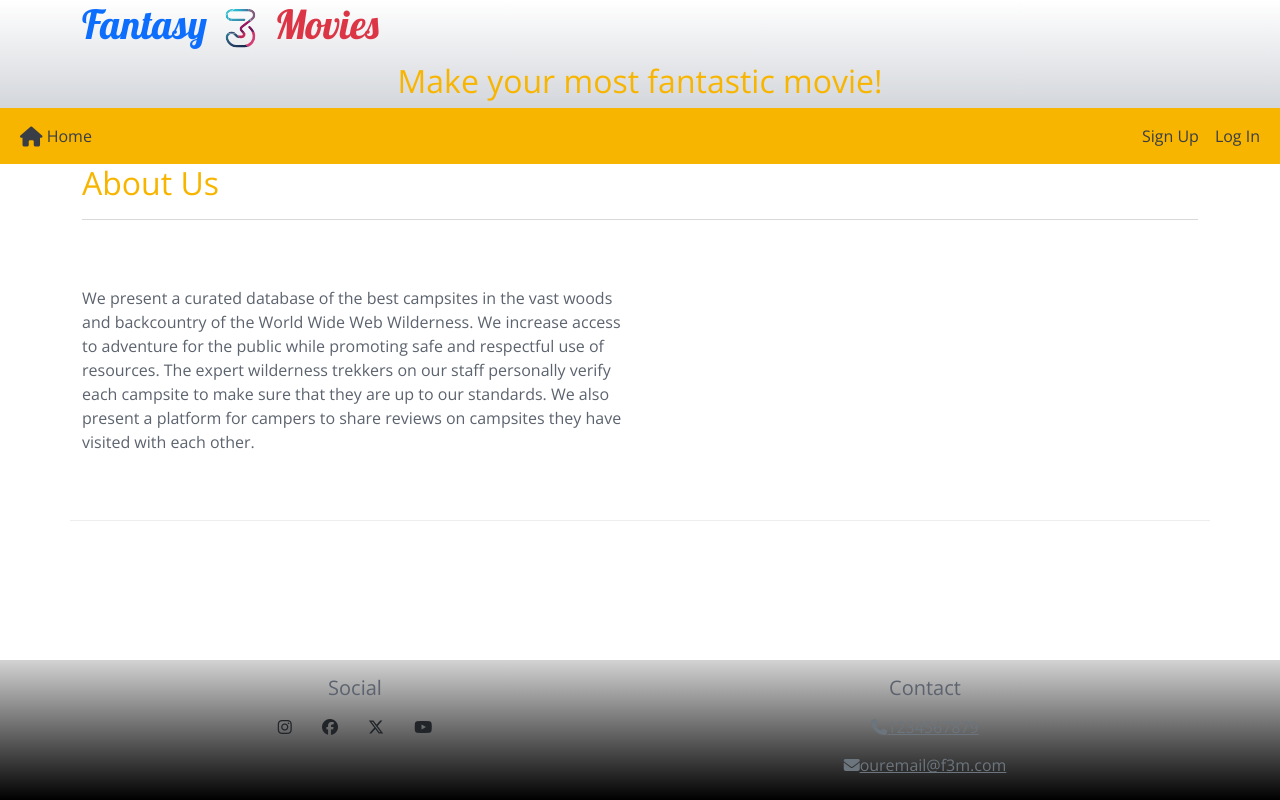
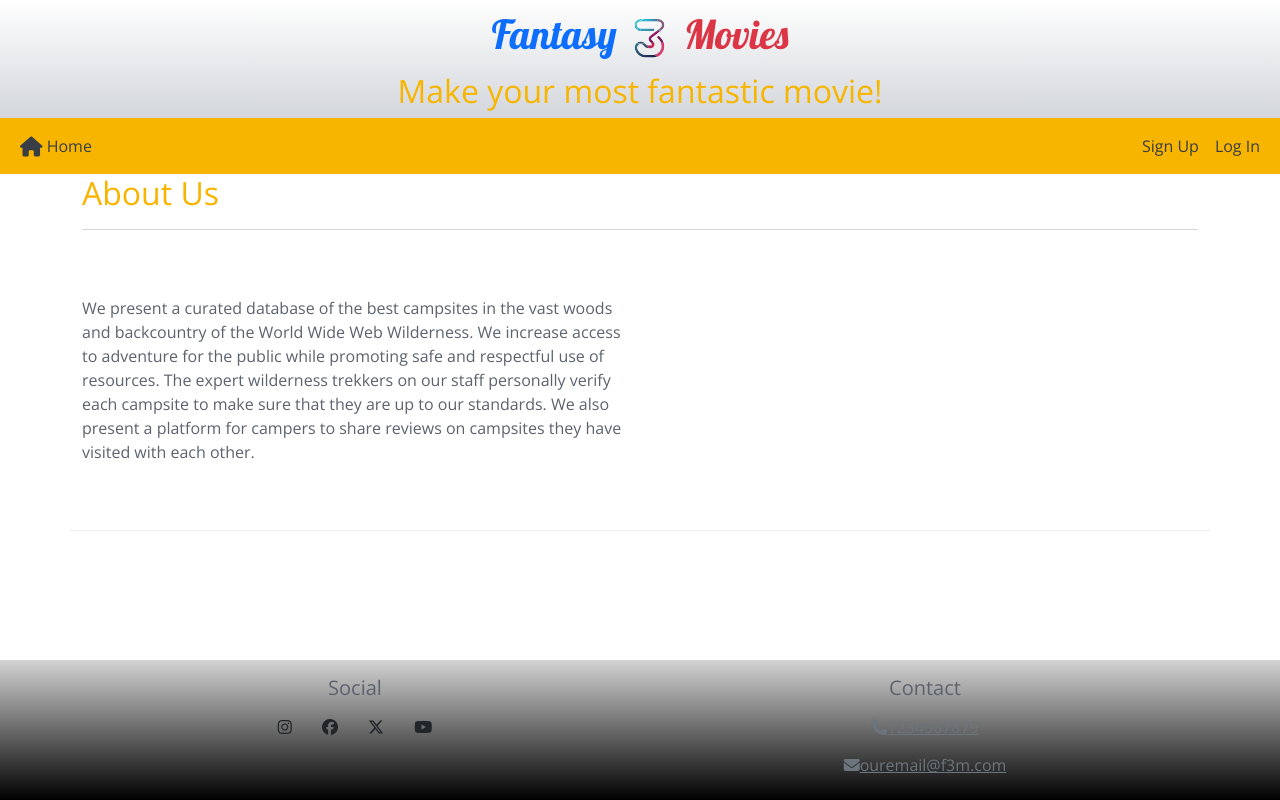
Before and after one commit to johnbean36/fantasy3movies, a Django app: page / in a window 1280 px wide. Run offline with Django 5.2, Linux system fonts and the light colour scheme; some libraries are stand-ins or nearby versions.

Commit message:
solve footer problem

```diff
--- a/main_app/static/css/style.css
+++ b/main_app/static/css/style.css
@@ -11,6 +11,7 @@ h1 {
 h2, h3{
   color: #f8b500;
 }
+
 
 header h2 {
   color:#f8b500;
--- a/main_app/templates/base.html
+++ b/main_app/templates/base.html
@@ -16,12 +16,11 @@
     <link rel="stylesheet" type="text/css" href="{% static 'css/style.css' %}">
 </head>
 <body>
-    <header class="jumbotron jumbotron-fluid">
+        <header class="jumbotron jumbotron-fluid">
         <div class="container">
             <div class="row">
                 <div class="col">
-
-                    <h1 class="text-sm-left">
+                    <h1 class="text-sm-left text-center" style="margin-top: 10px;">
                         <span class="text-primary">Fantasy</span>
                         <span ><img src="../static/pics/f3mlogo.png" alt=""></span>
                         <span class="text-danger">Movies</span>
@@ -62,11 +61,11 @@
         </div>
     </nav>
 
-    <main class="body-container overflow-scroll">
+    <main class="body-container overflow-scroll" style="margin-bottom: 150px;">
         {% block content %}
         {% endblock %}
-    </main>
-    <footer class="footer mt-auto py-3">
+    </main >
+    <footer class="footer mt-auto py-3" >
         <div class="container">
             <div class="row">
                 <div class="col-sm-6">
```
